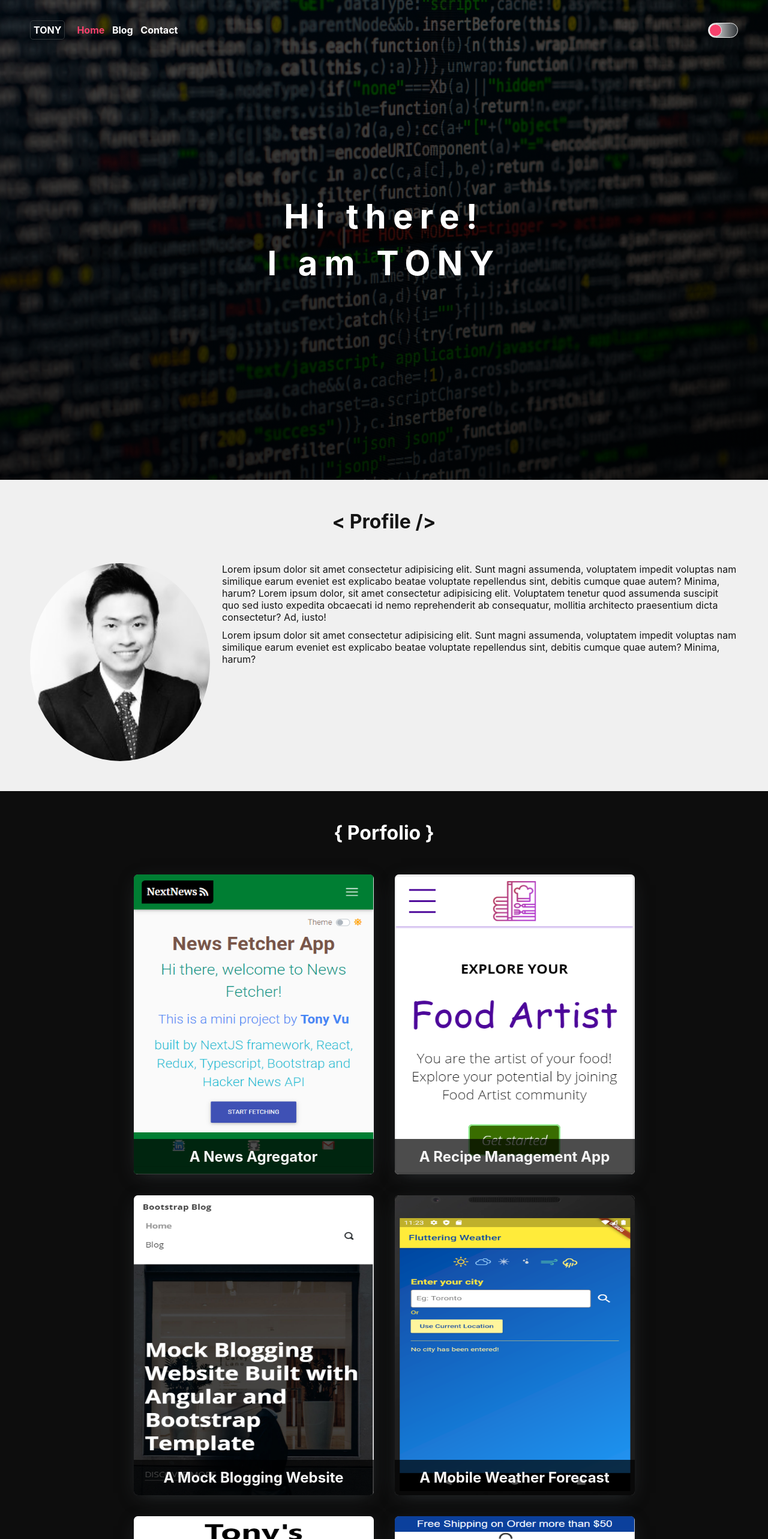
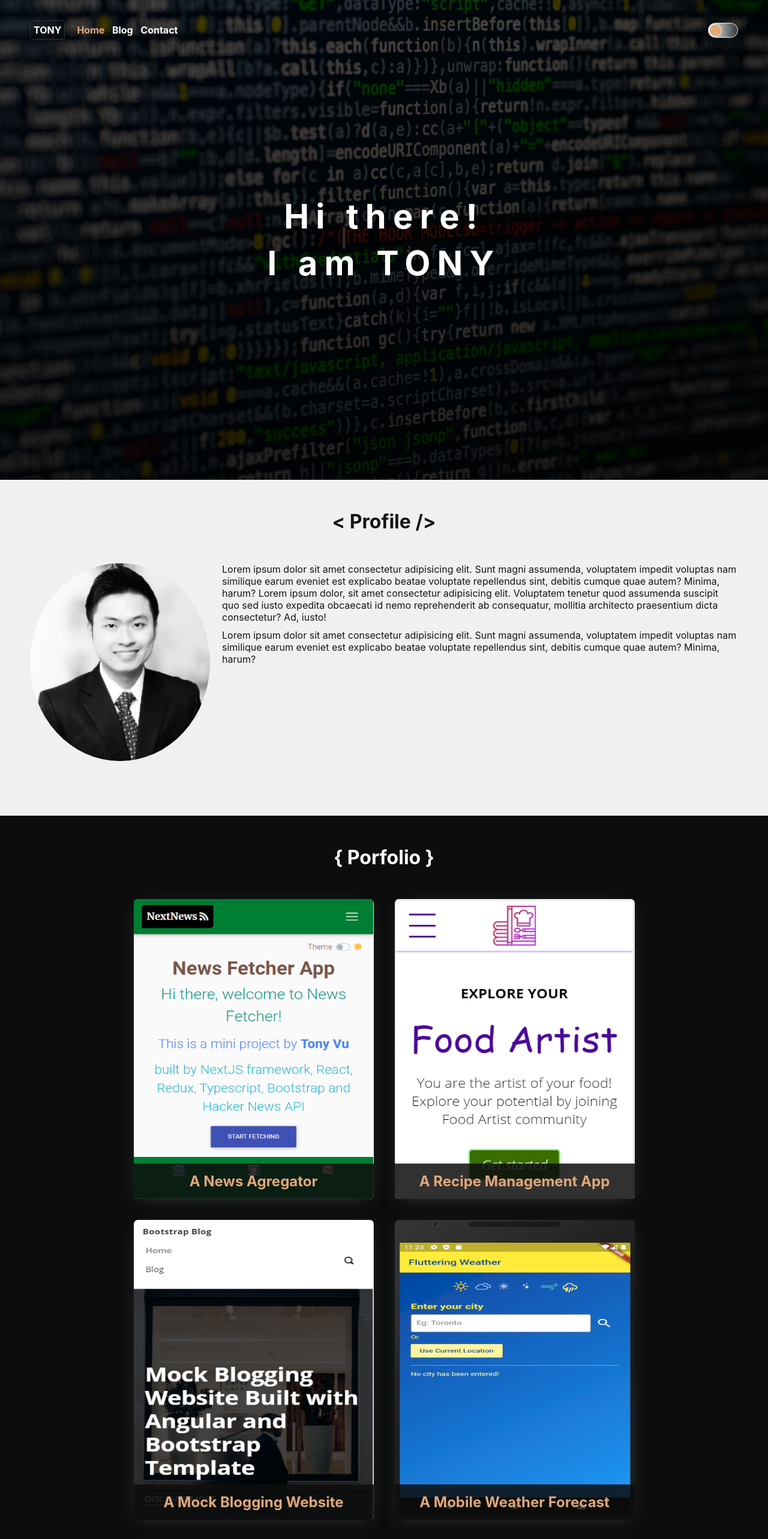
Before and after one commit to tonyvugithub/porfolio, a React (Create React App) app: page / in a window 1280 px wide. Shown: the top 2566 px of the page at 60% size. Built offline with nearby package versions, Linux system fonts and the light colour scheme.

Commit message:
Update design color

```diff
--- a/src/components/common/Link.tsx
+++ b/src/components/common/Link.tsx
@@ -2,14 +2,14 @@ import React from 'react';
 import { Link as RRDLink } from 'react-router-dom';
 
 export interface LinkProps {
-  active: boolean;
   to: string;
+  className: string;
 }
 
 //This is required as we can't pass active props directly to react-router's Link
-const Link: React.FC<LinkProps> = ({ active, children, to, ...props }) => {
+const Link: React.FC<LinkProps> = ({ className, children, to, ...props }) => {
   return (
-    <RRDLink to={to} {...props}>
+    <RRDLink to={to} className={className} {...props}>
       {children}
     </RRDLink>
   );
--- a/src/components/layout/Header.tsx
+++ b/src/components/layout/Header.tsx
@@ -17,6 +17,7 @@ const HeaderWrapper = styled.div<HeaderWrapperProps>`
   left: 0;
   background: transparent;
   height: 100px;
+  transition: 0.6s;
 
   .content-wrapper {
     display: flex;
@@ -25,7 +26,7 @@ const HeaderWrapper = styled.div<HeaderWrapperProps>`
     position: relative;
     margin: 0 auto;
     align-items: center;
-    transition: 0.6s;
+
     padding: 0 10px;
 
     .logo {
@@ -43,11 +44,6 @@ const HeaderWrapper = styled.div<HeaderWrapperProps>`
     }
   }
 
-  .sticky {
-    background: white;
-    height: 60px;
-  }
-
   .hamburger-and-toggle-container {
     margin: auto 0 auto auto;
     display: flex;
@@ -58,6 +54,10 @@ const HeaderWrapper = styled.div<HeaderWrapperProps>`
 const NavMenu = styled(motion.nav)<NavMenuProps>`
   position: absolute;
   display: none;
+
+  .active {
+    color: ${(p) => p.theme.palette.secondary};
+  }
 
   @media (min-width: 768px) {
     display: flex;
@@ -75,12 +75,12 @@ const NavMenu = styled(motion.nav)<NavMenuProps>`
 `;
 
 const StyledLink = styled(Link)<LinkProps>`
-  color: ${(p) => (p.active ? p.theme.text.secondary : 'white')};
   font-weight: 700;
   height: 100%;
   padding: 4px 5px;
   min-width: 50px;
   text-align: center;
+  color: white;
 `;
 
 const Header: React.FC<{
@@ -91,8 +91,8 @@ const Header: React.FC<{
 
   return (
     <>
-      <HeaderWrapper>
-        <div id="header" className="content-wrapper">
+      <HeaderWrapper id="header">
+        <div className="content-wrapper">
           <motion.div
             className="logo"
             initial={{ x: '-100vw' }}
@@ -102,9 +102,9 @@ const Header: React.FC<{
             TONY
           </motion.div>
 
-          <NavMenu>
-            <StyledLink to="/" active={pathname === '/'}>
-              <motion.div
+          <NavMenu className="nav-menu">
+            <StyledLink className={pathname === '/' ? 'active' : ''} to="/">
+              {/* <motion.div
                 initial={{ y: -150 }}
                 animate={{ y: 0 }}
                 transition={{
@@ -112,12 +112,15 @@ const Header: React.FC<{
                   type: 'tween',
                   duration: 1,
                 }}
-              >
-                Home
-              </motion.div>
+              > */}
+              Home
+              {/* </motion.div> */}
             </StyledLink>
-            <StyledLink to="/blog" active={pathname === '/blog'}>
-              <motion.div
+            <StyledLink
+              to="/blog"
+              className={pathname === '/blog' ? 'active' : ''}
+            >
+              {/* <motion.div
                 initial={{ y: -150 }}
                 animate={{ y: 0 }}
                 transition={{
@@ -125,12 +128,15 @@ const Header: React.FC<{
                   type: 'tween',
                   duration: 1,
                 }}
-              >
-                Blog
-              </motion.div>
+              > */}
+              Blog
+              {/* </motion.div> */}
             </StyledLink>
-            <StyledLink to="/contact" active={pathname === '/contact'}>
-              <motion.div
+            <StyledLink
+              to="/contact"
+              className={pathname === '/contact' ? 'active' : ''}
+            >
+              {/* <motion.div
                 initial={{ y: -150 }}
                 animate={{ y: 0 }}
                 transition={{
@@ -138,9 +144,9 @@ const Header: React.FC<{
                   type: 'tween',
                   duration: 1,
                 }}
-              >
-                Contact
-              </motion.div>
+              > */}
+              Contact
+              {/*  </motion.div> */}
             </StyledLink>
           </NavMenu>
           <div className="hamburger-and-toggle-container">
--- a/src/components/layout/PageLayout.tsx
+++ b/src/components/layout/PageLayout.tsx
@@ -13,6 +13,20 @@ interface ContentProps {}
 const PayLayoutWrapper = styled.div`
   min-height: 100%;
   position: relative;
+
+  #header.sticky {
+    background: white;
+    box-shadow: 0 2px 8px rgba(0, 0, 0, 0.7);
+    .nav-menu {
+      a {
+        color: #151515;
+      }
+
+      .active {
+        color: ${(p) => p.theme.palette.secondary};
+      }
+    }
+  }
 `;
 
 const Content = styled.main<ContentProps>`
--- a/src/components/layout/mobile/Modal.tsx
+++ b/src/components/layout/mobile/Modal.tsx
@@ -55,7 +55,7 @@ const BackDrop = styled.div<BackDropProps>`
 `;
 
 const StyledLink = styled(Link)<LinkProps>`
-  color: ${(p) => (p.active ? p.theme.text.primary : p.theme.text.secondary)};
+  color: white;
   font-weight: 700;
   height: 100%;
   padding: 4px 5px;
@@ -85,7 +85,7 @@ const Modal: React.FC<ModalProps> = ({ show, closeModal }) => {
           whileHover="scaleUp"
           whileTap="scaleUp"
         >
-          <StyledLink to="/" active={pathname === '/'}>
+          <StyledLink to="/" className={pathname === '/' ? 'active' : ''}>
             Home
           </StyledLink>
         </motion.div>
@@ -95,7 +95,10 @@ const Modal: React.FC<ModalProps> = ({ show, closeModal }) => {
           whileHover="scaleUp"
           whileTap="scaleUp"
         >
-          <StyledLink to="/blog" active={pathname === '/blog'}>
+          <StyledLink
+            to="/blog"
+            className={pathname === '/blog' ? 'active' : ''}
+          >
             Blog
           </StyledLink>
         </motion.div>
@@ -105,7 +108,10 @@ const Modal: React.FC<ModalProps> = ({ show, closeModal }) => {
           whileHover="scaleUp"
           whileTap="scaleUp"
         >
-          <StyledLink to="/contact" active={pathname === '/contact'}>
+          <StyledLink
+            to="/contact"
+            className={pathname === '/contact' ? 'active' : ''}
+          >
             Contact
           </StyledLink>
         </motion.div>
--- a/src/components/pages/home/ExtraInformation.tsx
+++ b/src/components/pages/home/ExtraInformation.tsx
@@ -62,12 +62,12 @@ const ExtraInformationWrapper = styled.div<ExtraInformationWrapperProps>`
 
 const AbouSectionWrapper = styled.div<AboutSectionWrapperProps>`
   height: 500px;
-  color: ${(p) => p.theme.text.primary};
+  color: #151515;
   background: #f0f0f0;
   position: relative;
 
   .about {
-    border: 5px solid ${(p) => p.theme.text.primary};
+    border: 5px solid #151515;
     .about-text {
       display: flex;
       align-items: center;
@@ -89,15 +89,15 @@ const AbouSectionWrapper = styled.div<AboutSectionWrapperProps>`
 const ContactSectionWrapper = styled.div<ContactSectionWrapperProps>`
   height: 500px;
   background: #fff;
-  color: rgb(245, 245, 245);
+  color: #151515;
   position: relative;
 
   .contact-name {
-    color: ${(p) => (p.theme.id === 'light' ? 'rgb(49, 54, 57)' : 'grey')};
+    color: #e1a87a;
   }
 
   .contact {
-    border: 5px solid rgb(245, 245, 245);
+    border: 5px solid #151515;
     .contact-text {
       display: flex;
       align-items: center;
--- a/src/components/pages/home/HeroImage.tsx
+++ b/src/components/pages/home/HeroImage.tsx
@@ -7,7 +7,8 @@ interface HeroImageWrapperProps {
 }
 const HeroImageWrapper = styled.div<HeroImageWrapperProps>`
   width: 100%;
-  height: 100vh;
+  height: min(100vh, 90vw);
+  min-height: 600px;
 
   background-image: linear-gradient(rgba(0, 0, 0, 0.7), rgba(0, 0, 0, 0.85)),
     url(${(p) => p.imgUrl});
--- a/src/components/pages/home/Porfolio.tsx
+++ b/src/components/pages/home/Porfolio.tsx
@@ -35,12 +35,12 @@ const PortfolioContentWrapper = styled(motion.div)<
   padding: 0 10px;
 
   .card:nth-child(even) .back {
-    background: ${(p) => p.theme.card.secondary};
-    color: rgb(64, 89, 173);
+    background: #fff;
+    color: #e1a87a;
   }
 
-  .card:nth-child(even) .back .project-link-wrapper {
-    border-top: 3px solid rgb(241, 166, 15);
+  .card:nth-child(even) .back .tech-item {
+    background: #0d0d0d;
   }
 
   .card:nth-child(even):hover .content {
--- a/src/components/pages/home/PortfolioCard.tsx
+++ b/src/components/pages/home/PortfolioCard.tsx
@@ -35,15 +35,14 @@ const Front = styled(motion.div)`
 `;
 
 const Description = styled.div`
-  background: rgba(0, 0, 0, 0.7);
-  color: rgb(49, 54, 57);
+  background: rgba(13, 13, 13, 0.85);
+  color: #e1a87a;
   padding: 15px 0;
   position: absolute;
   bottom: 0;
   width: 100%;
   border-bottom-left-radius: 7px;
   border-bottom-right-radius: 7px;
-  color: rgb(245, 245, 245);
 `;
 
 const Back = styled.div`
@@ -55,8 +54,8 @@ const Back = styled.div`
   backface-visibility: hidden;
   padding: 20px;
 
-  background: ${(p) => p.theme.card.primary};
-  color: #f6416c;
+  background: #f0f0f0;
+  color: #151515;
   transform: rotateY(180deg);
 
   display: grid;
@@ -105,7 +104,6 @@ const ProjectLinkWrapper = styled(motion.div)`
   justify-content: flex-end;
 
   padding-top: 10px;
-  border-top: 3px solid rgb(73, 76, 78);
 
   .links-container {
     display: flex;
@@ -133,26 +131,8 @@ const ProjectLink = styled(motion.a)`
 `;
 
 const LinkDescription = styled.div`
-  color: white;
+  color: #151515;
 `;
-
-const linkWrapperVariants = {
-  start: {
-    opacity: 0,
-    y: 10,
-  },
-
-  end: {
-    opacity: 1,
-    y: 0,
-    transition: {
-      duration: 1,
-      delay: 0.5,
-      when: 'beforeChildren',
-      ease: 'linear',
-    },
-  },
-};
 
 const linkVariants = (timeInterval: number = 0) => {
   return {
@@ -233,6 +213,7 @@ const PortfolioCard: React.FC<PortfolioCardProps> = ({ project }) => {
       variants={techItemVariants(index)}
       initial="start"
       animate={showBackAnimation ? 'end' : 'start'}
+      className="tech-item"
     >
       {tech}
     </TechItem>
@@ -273,12 +254,7 @@ const PortfolioCard: React.FC<PortfolioCardProps> = ({ project }) => {
             <p>{project.detail}</p>
           </ProjectDetailWrapper>
           <AnimatePresence exitBeforeEnter>
-            <ProjectLinkWrapper
-              className="project-link-wrapper"
-              variants={linkWrapperVariants}
-              initial="start"
-              animate={showBackAnimation ? 'end' : 'start'}
-            >
+            <ProjectLinkWrapper>
               <LinkDescription>{linkDesc}</LinkDescription>
               <div className="links-container">
                 {project.liveUrl && (
--- a/src/components/pages/home/Profile.tsx
+++ b/src/components/pages/home/Profile.tsx
@@ -6,6 +6,8 @@ interface ProfileWrapperProps {}
 interface ProfileContentWrapperProps {}
 const ProfileWrapper = styled.div<ProfileWrapperProps>`
   width: 100%;
+  height: max(70vh, max-content);
+  min-height: 70vh;
   background: #f0f0f0;
   color: #151515;
   padding: 50px 0;
--- a/src/components/test.css
+++ b/src/components/test.css
@@ -6,7 +6,7 @@
   color: rgb(151, 216, 196);
   color: rgb(49, 54, 57);
   color: rgb(245, 245, 245);
-  color: rgb(211, 211, 211);
+  color: rgb(180, 177, 177);
   color: #f6416c;
   color: rgb(27, 49, 122);
   color: rgb(51, 72, 138);
--- a/src/themes/light.ts
+++ b/src/themes/light.ts
@@ -3,7 +3,7 @@ const lightTheme: DefaultTheme = {
   id: 'light',
   palette: {
     primary: 'white',
-    secondary: '#f6416c',
+    secondary: '#e1a87a',
   },
   text: {
     main: '',
```
